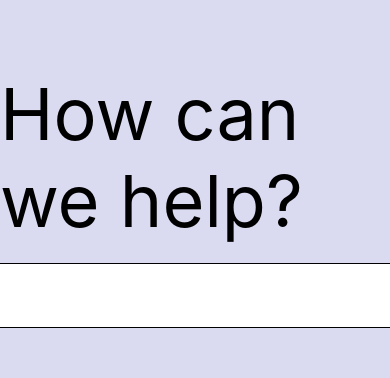
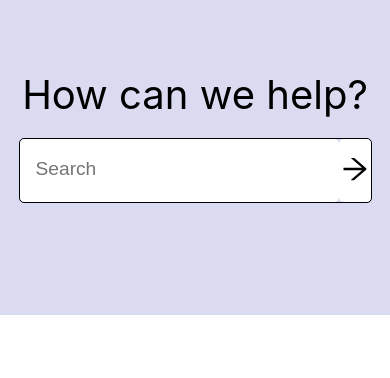
Before and after one commit to kusum-chowdhury/frontend-help-page, a React (Create React App) app: page / in a window 390 px wide. Shown: the part 124-502 px from the top of the page. Built offline with nearby package versions, Linux system fonts and the light colour scheme.

Commit message:
created hero section responsive

```diff
--- a/src/styles/Hero.css
+++ b/src/styles/Hero.css
@@ -18,10 +18,9 @@
 }
 .search input {
     padding: 1.5rem 1rem;
-    width: 40rem;
     border: none;
     border-radius: 5px;
-
+   width: 100%;
 }
 
 .search button {
@@ -40,4 +39,16 @@
     border-radius: 5px;
     display: flex;
     border: 1px solid black;
+ max-width: 720px;
+  width: 90%;
 }
+@media screen and (max-width: 750px) {
+  .hero-section h1 {
+    font-size: 60px;
+  }
+}
+@media screen and (max-width: 550px) {
+    .hero-section h1 {
+        font-size: 40px;
+    }
+}
```
